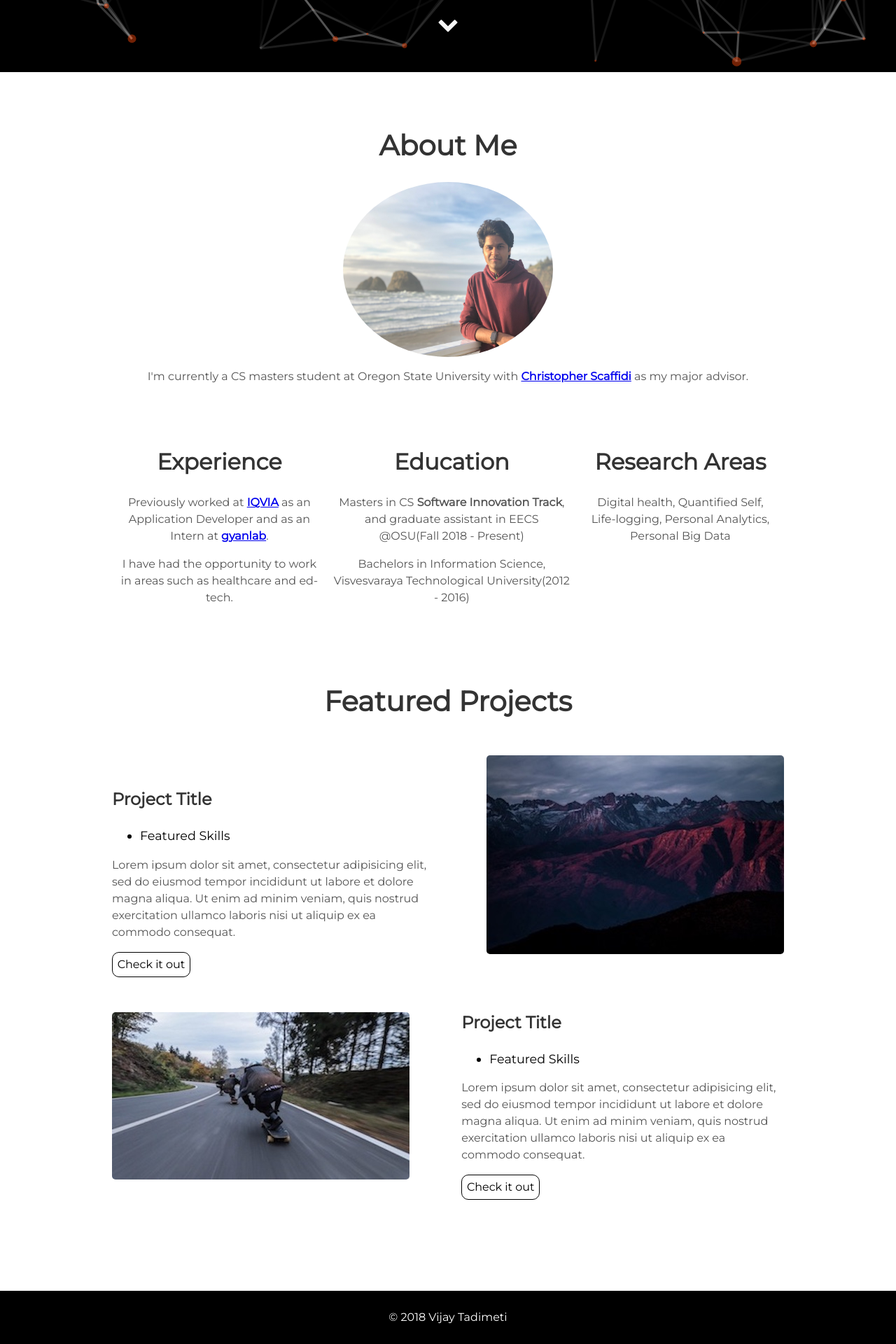
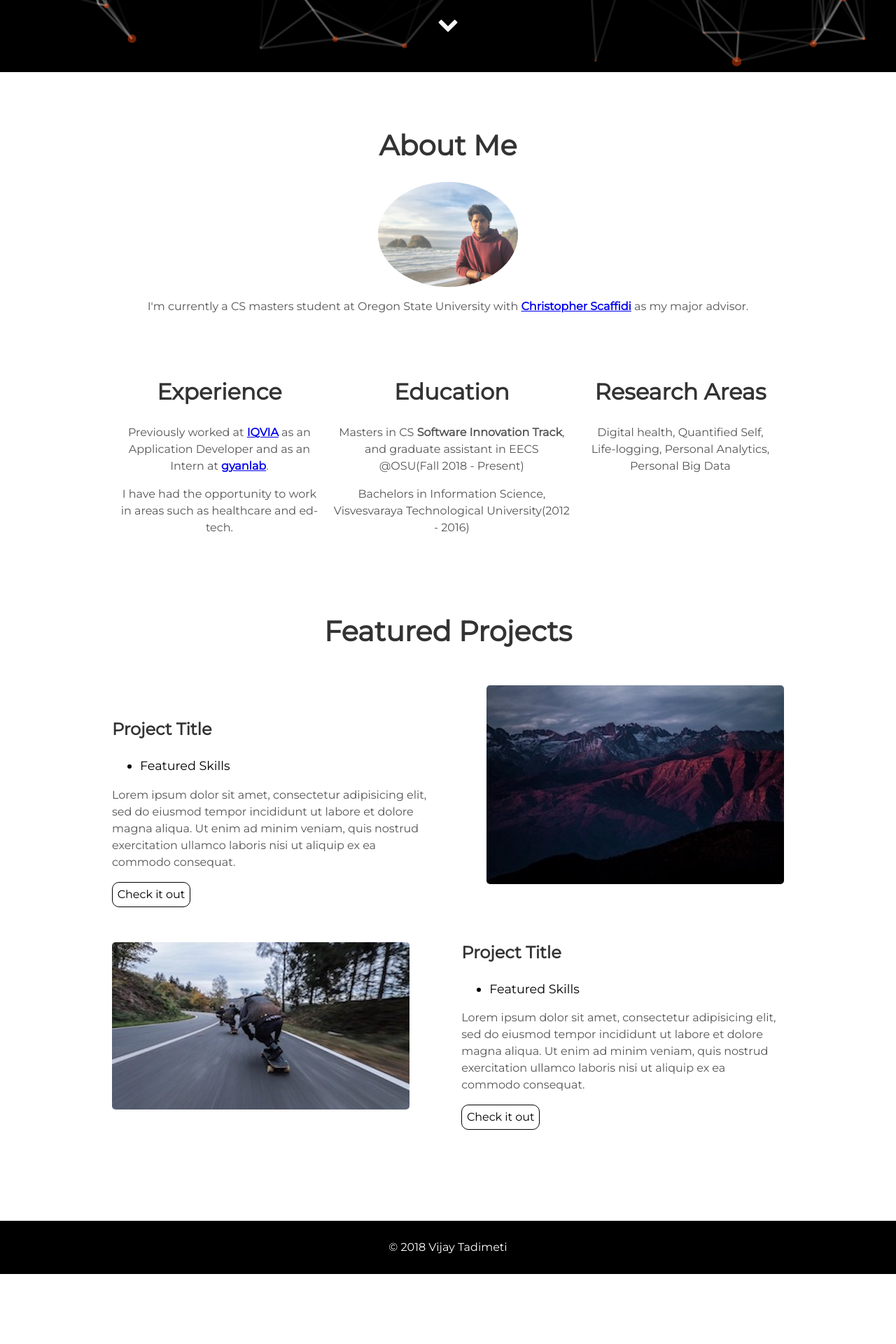
Before and after one commit to vijayvardhan94/laughing-octo-barnacle, a Jekyll site: the page built from index.html, in a window 1280 px wide. Shown: the part 797-2717 px from the top of the page at 70% size. Built offline with Jekyll 4.4.1, drawn with Linux system fonts in a browser that asks for light colours; after the commit the page ends 2617 px from its top, so only the background shows below that.

```diff
--- a/_includes/about.html
+++ b/_includes/about.html
@@ -1,6 +1,6 @@
  <div class="user-details">
   <h1>About Me</h1>
-  <img alt="profile" src="{{ "/assets/img/rsz_img_0521.jpg" | prepend: site.baseurl }}" width="300" height="250" align="middle" />
+  <img alt="profile" src="{{ "/assets/img/rsz_img_0521.jpg" | prepend: site.baseurl }}"  align="middle" style="width:200px" />
   <p>I'm currently a CS masters student at Oregon State University with <b><a href = "http://web.engr.oregonstate.edu/~scaffidc/">Christopher Scaffidi</a></b> as my major advisor. </p>
 </div>
   <div class="user">
```
